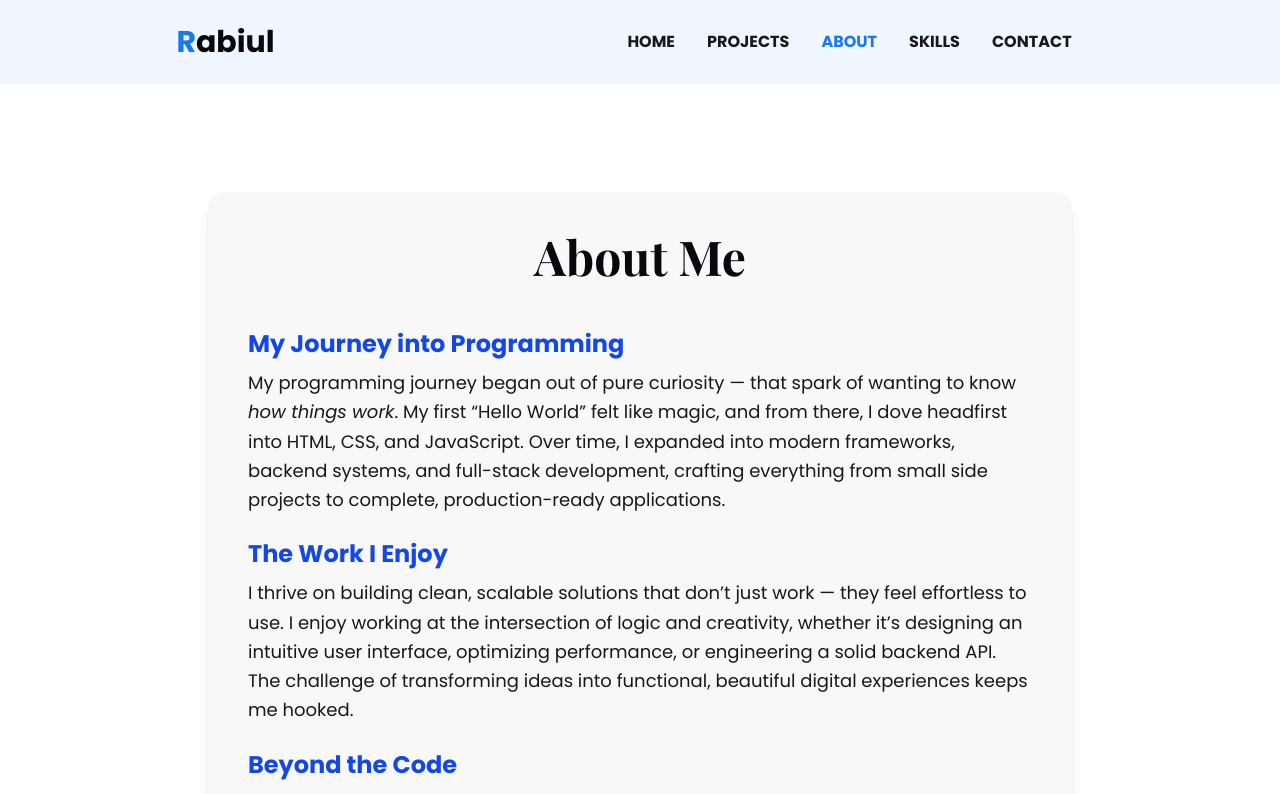
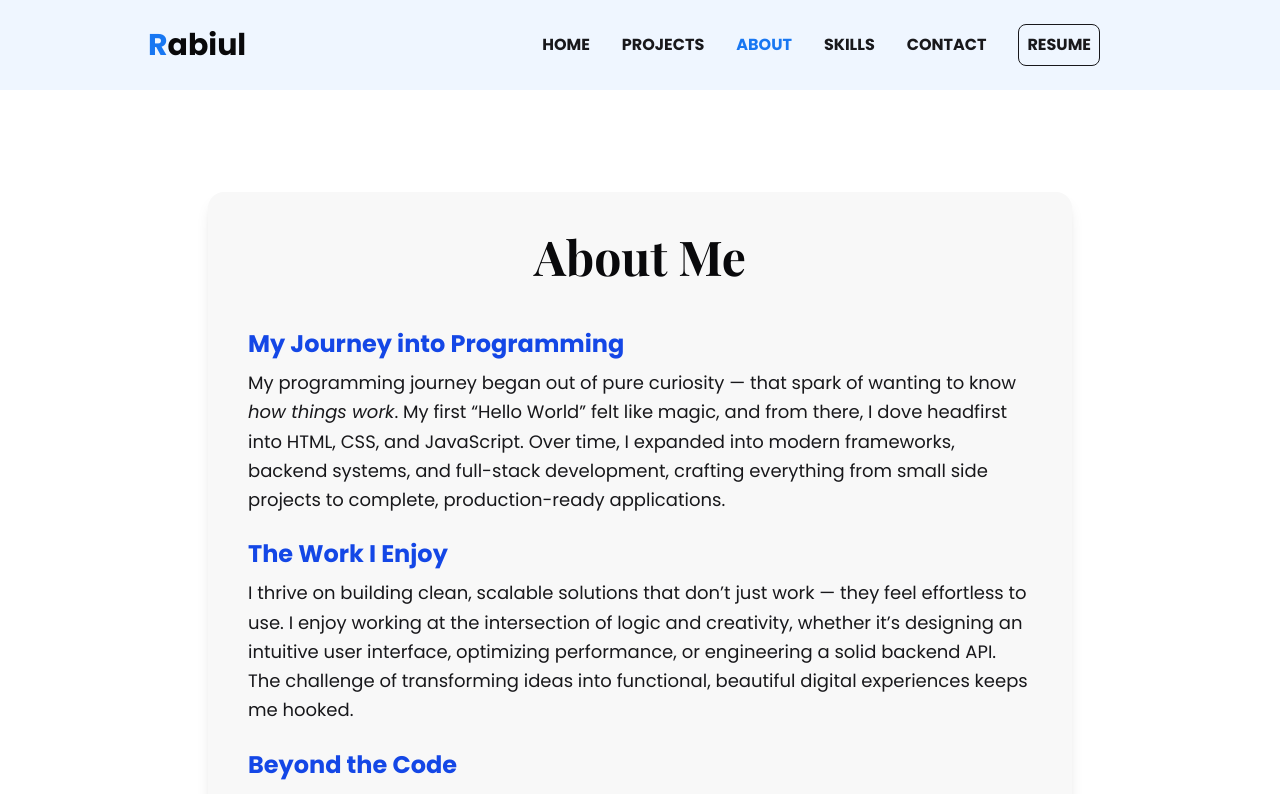
Before and after one commit to rabiul3000/rabiul3000-portfolio, a React (Vite) app: page /about in a window 1280 px wide. Shown: the top 794 px of the page. Built offline with nearby package versions, Linux system fonts and the light colour scheme; a web font is replaced by a local one.

Commit message:
resume file added

```diff
--- a/src/Components/Navbar/Navbar.jsx
+++ b/src/Components/Navbar/Navbar.jsx
@@ -1,16 +1,13 @@
 import React from "react";
 import { NavLink } from "react-router";
 import { BsThreeDotsVertical } from "react-icons/bs";
+import { AiOutlineClose } from "react-icons/ai";
 import { motion } from "motion/react";
+import myCV from "../../assets/cv.pdf";
 
-// Stagger & fade animation for sidebar links
 const listVariants = {
   hidden: {},
-  visible: {
-    transition: {
-      staggerChildren: 0.5,
-    },
-  },
+  visible: { transition: { staggerChildren: 0.5 } },
 };
 
 const itemVariants = {
@@ -43,6 +40,16 @@ const Navbar = () => {
           {item.label}
         </NavLink>
       ))}
+
+      {/* Resume button for desktop */}
+      <a
+        href={myCV}
+        target="_blank"
+        rel="noopener noreferrer"
+        className="hidden lg:inline-block border p-2 rounded-lg hover:bg-blue-600 hover:text-white transition-colors duration-200"
+      >
+        RESUME
+      </a>
     </>
   );
 
@@ -55,11 +62,12 @@ const Navbar = () => {
 
       <div className="flex gap-8 items-end">
         {/* Desktop nav */}
-        <div className="lg:flex gap-8 items-end hidden">{links}</div>
+        <div className="lg:flex gap-8 items-center hidden">{links}</div>
 
         {/* Mobile drawer */}
         <div className="drawer drawer-end">
           <input id="my-drawer-4" type="checkbox" className="drawer-toggle" />
+
           <div className="drawer-content">
             <label htmlFor="my-drawer-4" className="drawer-button lg:hidden">
               <BsThreeDotsVertical className="cursor-pointer text-mod text-4xl font-bold" />
@@ -73,9 +81,19 @@ const Navbar = () => {
               className="drawer-overlay"
             ></label>
 
-            {/* Animate sidebar content */}
+            {/* Sidebar Content */}
+            <div className="bg-base-200 text-base-content text-lg min-h-full w-80 px-4 py-6 flex flex-col gap-4 relative">
+              {/* Close Button */}
+              <button
+                onClick={handleClose}
+                className="absolute top-4 right-4 text-2xl p-1 rounded-full hover:bg-gray-300 transition"
+              >
+                <AiOutlineClose />
+              </button>
+
+              {/* Animate nav items */}
               <motion.ul
-              className="menu bg-base-200 text-base-content text-lg min-h-full w-80 px-4 py-20 flex flex-col gap-4"
+                className="menu flex flex-col gap-4 mt-10"
                 initial="hidden"
                 animate="visible"
                 variants={listVariants}
@@ -95,7 +113,24 @@ const Navbar = () => {
                     </NavLink>
                   </motion.li>
                 ))}
+
+                {/* Resume button for mobile */}
+                <motion.li
+                  variants={itemVariants}
+                  transition={{ duration: 0.4 }}
+                >
+                  <a
+                    href={myCV}
+                    target="_blank"
+                    rel="noopener noreferrer"
+                    onClick={handleClose}
+                    className="bg-blue-600 text-white px-4 py-2 rounded-md font-semibold hover:bg-blue-700 transition-colors duration-200 block text-center"
+                  >
+                    RESUME
+                  </a>
+                </motion.li>
               </motion.ul>
+            </div>
           </div>
         </div>
       </div>
--- a/src/pages/Home/Home.jsx
+++ b/src/pages/Home/Home.jsx
@@ -6,6 +6,7 @@ import { motion } from "motion/react";
 import { Link } from "react-router";
 import Skills from "../Skills/Skills";
 import Projects from "../Projects/Projects";
+
 
 import {
   SiTailwindcss,
@@ -117,7 +118,7 @@ const Home = () => {
 
             <motion.div
               variants={itemVariants}
-              className="lg:w-[400px] lg:h-[600px] flex-1/2 rounded-full"
+                className="flex-1/2 rounded-full aspect-square max-w-[400px] mx-auto"
             >
               <div className="lg:block hidden relative rounded-lg">
                 <p className="text-lg font-medium">Hi there!</p>
```
Also changed, not shown: 1 other file (tests, documents, lock files or other folders). Lines whose indentation alone changed are shown as unchanged.
